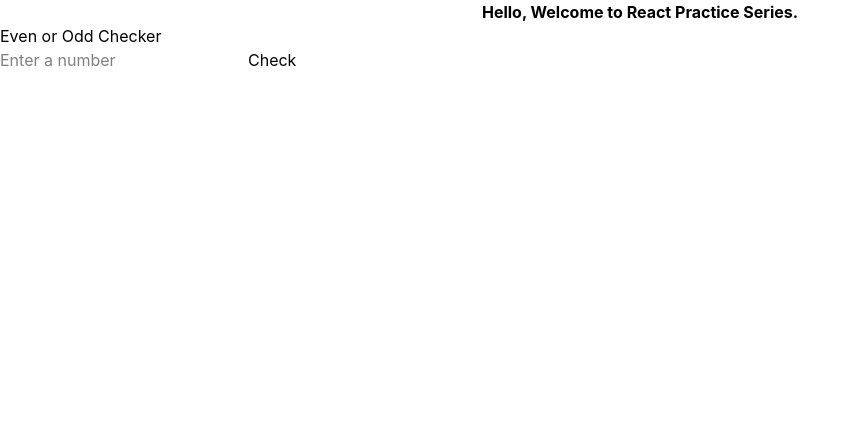
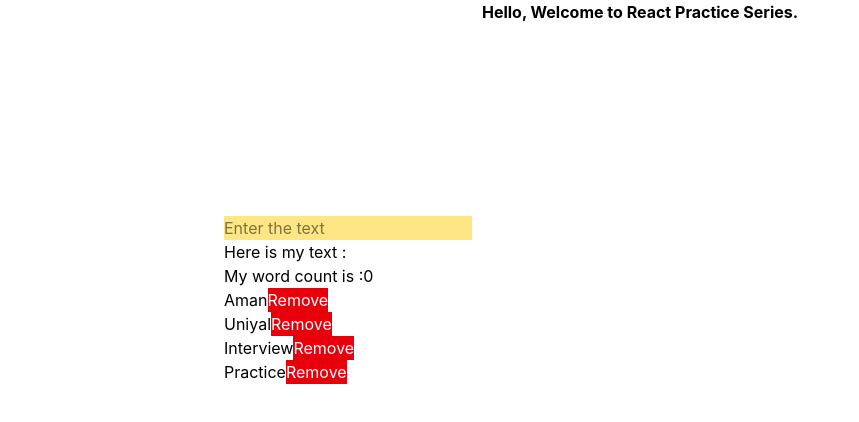
Before and after one commit to amanuniyal01/React_Practice, a React (Vite) app: page / in a window 1280 px wide. Shown: the top 422 px of the page, without its empty margins (0-859 px from the left). Built offline with nearby package versions, Linux system fonts and the light colour scheme.

Commit message:
Practice react Questions

```diff
--- a/src/App.jsx
+++ b/src/App.jsx
@@ -6,6 +6,7 @@ import ChipsInput from './components/ChipsInput/ChipsInput'
 import { Provider } from 'react-redux'
 import store from './utils/store'
 import EvenOrOddChecker from './components/EvenOdd/EvenOdd'
+import { PracticeQuestion } from './components/practice/Practice'
 
 function App() {
   return (
@@ -19,8 +20,8 @@ function App() {
         {/* <Multideropsown /> */}
 
         {/* <ChipsInput /> */}
-        <EvenOrOddChecker />
-
+        {/* <EvenOrOddChecker /> */}
+        <PracticeQuestion />
       </>
     </Provider>
   )
--- /dev/null
+++ b/src/components/practice/Practice.jsx
@@ -0,0 +1,67 @@
+import { useMemo, useState } from "react"
+
+const mockData = [
+    {
+        id: 1, label: "Aman"
+    }, {
+        id: 2, label: "Uniyal"
+    },
+    {
+        id: 3, label: "Interview"
+    },
+    {
+        id: 4, label: "Practice"
+    }
+]
+
+export const PracticeQuestion = () => {
+
+    const [input, setInput] = useState("")
+    const [count, setcount] = useState(0)
+    const [data, setData] = useState(mockData)
+    // const showCaptial = () => {
+    //     setInput(input.toUpperCase())
+    // }
+    const removeThisItem = (id) => {
+        setData((prev) => (prev.filter((item) => item.id !== id)))
+        console.log("data", data)
+    }
+    const filtereOptions = useMemo(() => data.filter((val) => val.label.toLowerCase().includes(input.toLowerCase())), [input, data])
+    console.log("filterValue", filtereOptions)
+    return (
+        <div className="mt-48 ml-56">
+            <input
+                className="bg-amber-200"
+                value={input}
+                onChange={(e) => {
+                    const value = e.target.value
+                    console.log("value", value)
+                    setInput(value)
+
+                }}
+
+                placeholder="Enter the text"
+            />
+            <p>
+                Here is my text :{input}
+            </p>
+            <p>My word count is :{input.length}</p>
+            {filtereOptions.length > 0 ? filtereOptions?.map((item, index) => {
+                return <ul>
+                    <li key={data.id}>
+                        {item.label}
+                        <button className="bg-red-600 text-white" onClick={() => {
+                            console.log("Clicked")
+                            removeThisItem(item.id)
+                            console.log("id", item.id)
+                        }}>
+                            Remove
+                        </button>
+                    </li>
+                </ul>
+            }) : <p className="text-red-700">
+                heyy !! No data found
+            </p>}
+        </div>
+    )
+}
```
